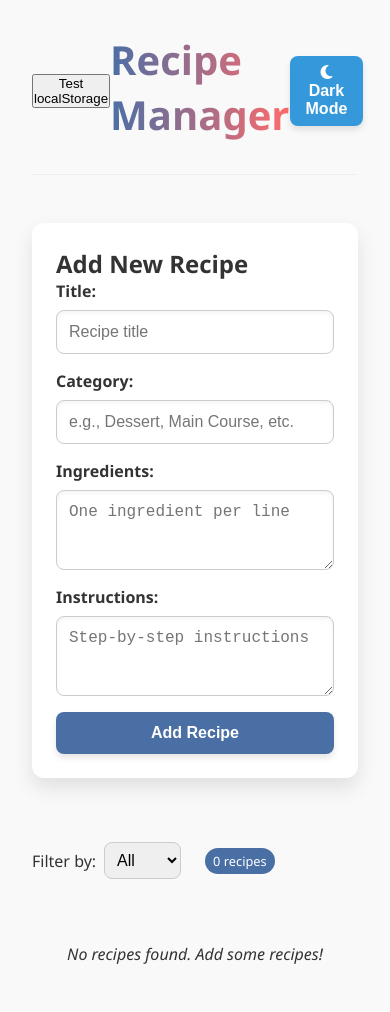
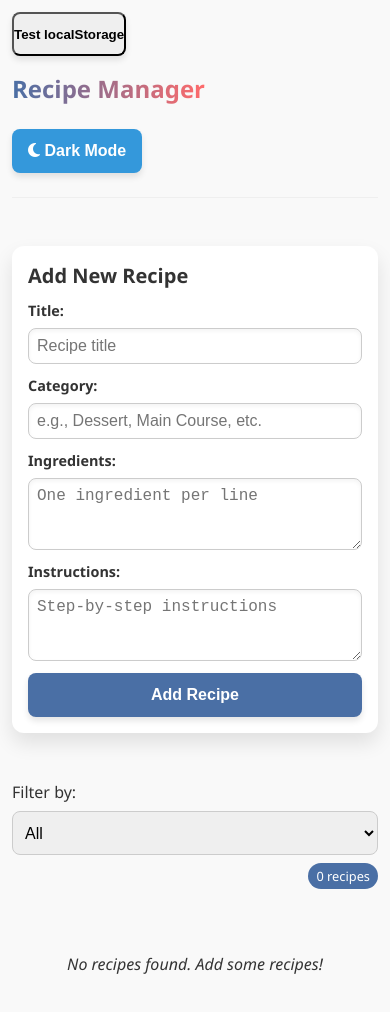
Before and after one commit to UrMjsty/PWeb6, a React (Create React App) app in the folder recipe-manager/: page / in a window 390 px wide. Shown: the top 1012 px of the page. Built offline with nearby package versions, Linux system fonts and the light colour scheme.

Commit message:
add responsive design (should be tested)

```diff
--- a/recipe-manager/public/index.html
+++ b/recipe-manager/public/index.html
@@ -4,7 +4,7 @@
   <meta charset="utf-8" />
   <link rel="stylesheet" href="https://cdnjs.cloudflare.com/ajax/libs/font-awesome/6.4.0/css/all.min.css" />
   <link rel="icon" href="%PUBLIC_URL%/favicon.ico" />
-  <meta name="viewport" content="width=device-width, initial-scale=1" />
+  <meta name="viewport" content="width=device-width, initial-scale=1, shrink-to-fit=no" />
   <meta name="theme-color" content="#000000" />
   <meta
           name="description"
--- a/recipe-manager/src/App.css
+++ b/recipe-manager/src/App.css
@@ -17,9 +17,14 @@
     --box-shadow: 0 10px 20px rgba(0, 0, 0, 0.1);
 }
 
+html {
+    -webkit-text-size-adjust: 100%;
+}
+
 body {
     font-family: 'Poppins', 'Segoe UI', Tahoma, Geneva, Verdana, sans-serif;
     transition: background-color 0.3s, color 0.3s;
+    overscroll-behavior: contain;
 }
 
 /* Theme Styles */
@@ -66,17 +71,20 @@ main {
 }
 
 /* Components */
+button {
+    border-radius: 8px;
+    transition: all 0.2s;
+    font-weight: 600;
+    box-shadow: 0 4px 6px rgba(0, 0, 0, 0.1);
+}
+
 .theme-toggle button {
     padding: 0.5rem 1rem;
     border: none;
-    border-radius: 8px;
     cursor: pointer;
     font-size: 1rem;
-    font-weight: 600;
     background-color: #3498db;
     color: white;
-    box-shadow: 0 4px 6px rgba(0, 0, 0, 0.1);
-    transition: all 0.2s;
 }
 
 .recipe-form-container {
@@ -99,6 +107,10 @@ main {
     display: flex;
     flex-direction: column;
     gap: 1rem;
+}
+
+.recipe-form-toggle {
+    display: none;
 }
 
 .form-group {
@@ -143,13 +155,10 @@ main {
     border-radius: 8px;
     cursor: pointer;
     font-size: 1rem;
-    font-weight: 600;
     display: flex;
     align-items: center;
     justify-content: center;
     gap: 0.5rem;
-    box-shadow: 0 4px 6px rgba(0, 0, 0, 0.1);
-    transition: all 0.2s;
 }
 
 .add-btn:hover {
@@ -254,10 +263,6 @@ main {
     margin-bottom: 1rem;
 }
 
-.dark-mode .recipe-category {
-    color: white;
-}
-
 .recipe-details {
     display: flex;
     flex-direction: column;
@@ -308,3 +313,134 @@ main {
         opacity: 0;
     }
 }
+
+/* Responsive Design */
+@media screen and (max-width: 768px) {
+    .app {
+        padding: 1rem;
+    }
+
+    header {
+        flex-direction: column;
+        align-items: flex-start;
+        gap: 1rem;
+    }
+
+    header h1 {
+        font-size: 2rem;
+    }
+
+    .recipe-list {
+        grid-template-columns: repeat(2, 1fr);
+    }
+
+    .recipe-form {
+        gap: 0.75rem;
+    }
+}
+
+@media screen and (max-width: 480px) {
+    .app {
+        padding: 0.75rem;
+    }
+
+    header h1 {
+        font-size: 1.5rem;
+    }
+
+    .recipe-form-container {
+        padding: 1rem;
+        margin-bottom: 1rem;
+    }
+
+    .recipe-form-container h2 {
+        font-size: 1.25rem;
+        margin-bottom: 0.75rem;
+    }
+
+    .recipe-form-toggle {
+        display: flex;
+        width: 100%;
+        padding: 0.75rem;
+        background-color: var(--primary-color);
+        color: white;
+        border: none;
+        border-radius: 8px;
+        font-weight: 600;
+        text-align: center;
+        cursor: pointer;
+        justify-content: space-between;
+        align-items: center;
+    }
+
+    .recipe-form-collapsed {
+        display: none;
+    }
+
+    .recipe-list {
+        grid-template-columns: 1fr;
+        gap: 1rem;
+    }
+
+    .recipe-item {
+        padding: 1rem;
+        margin-bottom: 1rem;
+    }
+
+    .recipe-header {
+        flex-direction: column;
+        align-items: flex-start;
+        gap: 0.5rem;
+    }
+
+    .recipe-actions {
+        align-self: flex-end;
+    }
+
+    .form-group label {
+        font-size: 0.9rem;
+    }
+
+    .form-group input,
+    .form-group textarea {
+        padding: 0.5rem;
+        font-size: 16px;
+    }
+
+    .add-btn {
+        padding: 0.6rem;
+        width: 100%;
+    }
+
+    .recipe-filter {
+        flex-direction: column;
+        align-items: flex-start;
+        gap: 0.5rem;
+    }
+
+    .recipe-filter select {
+        width: 100%;
+        height: 44px;
+        font-size: 16px;
+    }
+
+    button {
+        min-height: 44px;
+    }
+
+    .like-btn,
+    .delete-btn {
+        width: 44px;
+        height: 44px;
+    }
+
+    .recipe-count {
+        align-self: flex-end;
+    }
+}
+
+@media screen and (max-width: 320px) {
+    .app {
+        padding: 0.5rem;
+    }
+}
--- a/recipe-manager/src/components/RecipeForm.js
+++ b/recipe-manager/src/components/RecipeForm.js
@@ -6,6 +6,7 @@ function RecipeForm({ addRecipe }) {
     const [ingredients, setIngredients] = useState('');
     const [instructions, setInstructions] = useState('');
     const [category, setCategory] = useState('');
+   // const [formExpanded, setFormExpanded] = useState(false);
 
     const handleSubmit = (e) => {
         e.preventDefault();
```
